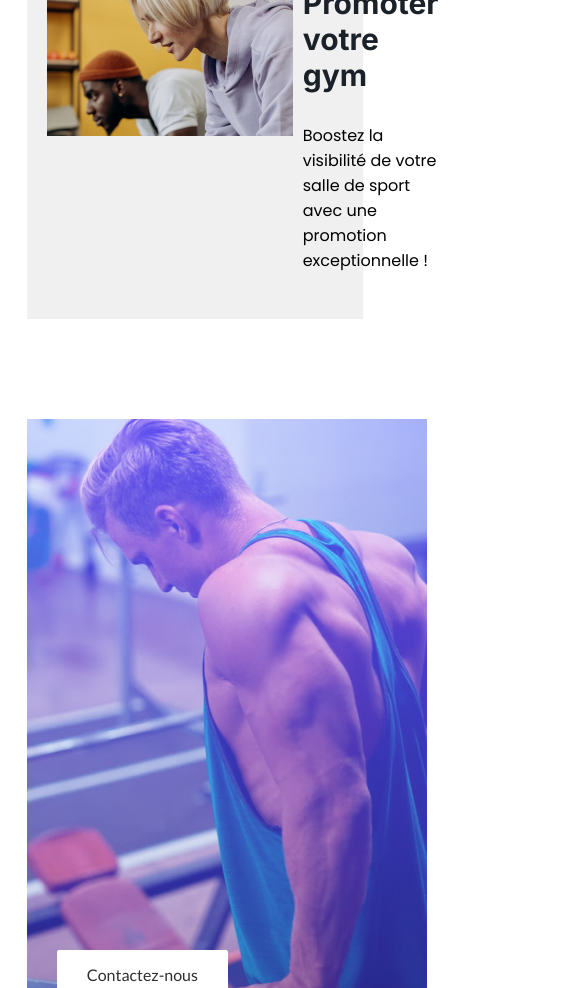
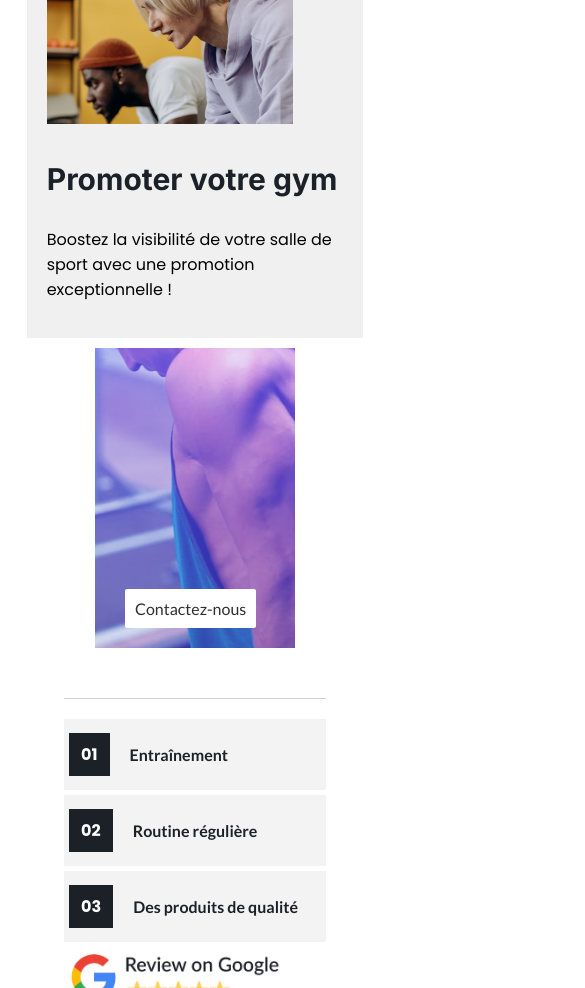
Before and after one commit to chanka1021/FlexZone, a React (Create React App) app: page / in a window 390 px wide. Shown: the part 3620-4608 px from the top of the page, 585 px wide, since content can reach past the window. Built offline with nearby package versions, Linux system fonts and the light colour scheme.

Commit message:
about & gr

```diff
--- /dev/null
+++ b/src/components/GoogleReviews.js
@@ -0,0 +1,31 @@
+import React from 'react'
+import "../components/styles/AboutSection.css"
+import gr from '../assets/gr.png'
+
+function GoogleReviews() {
+    return (
+        <div className='GrContainer'>
+            <div className='GrBox'>
+                <div>01</div>
+                <p>
+                    Entraînement
+                </p>
+            </div>
+            <div className='GrBox'>
+                <div>02</div>
+                <p>
+                    Routine régulière
+                </p>
+            </div>
+            <div className='GrBox'>
+                <div>03</div>
+                <p>
+                    Des produits de qualité
+                </p>
+            </div>
+            <img src={gr} />
+        </div>
+    )
+}
+
+export default GoogleReviews
--- /dev/null
+++ b/src/components/ReussiteSection.js
@@ -0,0 +1,10 @@
+import React from 'react'
+import GlobaleTitle from "./GlobaleTitle";
+
+function ReussiteSection() {
+  return (
+    <div>ReussiteSection</div>
+  )
+}
+
+export default ReussiteSection
--- a/src/components/styles/AboutSection.css
+++ b/src/components/styles/AboutSection.css
@@ -7,7 +7,7 @@
 }
 
 .AboutL {
-    width: 50%;
+    width: 60%;
 }
 
 
@@ -66,6 +66,7 @@
     display: flex;
     align-items: end;
     margin-top: 100px;
+    margin-left: 40px;
 }
 
 .AboutContactBtn {
@@ -80,16 +81,75 @@
     margin-bottom: 20px;
     margin-left: 30px;
 }
+
+
+.GrContainer {
+    height: 70px;
+    width: 70%;
+    margin: auto;
+    border-top: #D2D2D2 1px solid;
+    border-bottom: #D2D2D2 1px solid;
+    display: flex;
+    justify-content: space-between;
+    margin-top: 50px;
+    padding:  20px 0 ;
+}
+
+.GrBox {
+    display: flex;
+    align-items: center;
+    background-color: #F3F3F3;
+    padding: 10px 5px;
+    font-weight: bold;
+}
+.GrBox p{
+    font-family: 'Lato', sans-serif;
+    color: #1C2128;
+    font-weight: bold;
+    padding:0px 20px;
+}
+.GrBox div {
+    background-color: #1C2128;
+    color: white;
+    width: fit-content;
+    padding: 9px 12px;
+}
+
+
 @media (max-width: 480px) {
     .AboutContainer {
         flex-direction: column;
         width: 90%;
     }
+    .AboutContent {
+        flex-direction: column;
+    }
+    .Content1 {
+        padding: 0px;
+    }
     .AboutL {
         width: 100%;
     }
+
     .AboutR {
         width: 100%;
     }
-
+    .AboutDesc {
+        font-size: 15px;
     }
+    .AboutBgContainer {
+        height: 300px;
+        width: 200px;
+        padding: 0;
+        margin: auto;
+        margin-top: 10px;
+    }
+    .AboutContactBtn{
+        padding: 10px 10px;
+    }
+.GrContainer{
+    flex-direction: column;
+    height: fit-content;
+    gap: 5px;
+}
+}
--- a/src/components/styles/Footer.css
+++ b/src/components/styles/Footer.css
@@ -1,6 +1,6 @@
 .Footer {
     width: 95%;
-    height: fit-content;
+    height: 350px;
     border: 1px solid black;
     margin: auto;
     background-color: #1C2129;
@@ -43,11 +43,10 @@
 .FooterR {
     width: 50%;
     justify-content: center;
-    height: 70%;
+    height: 80%;
     display: flex;
     flex-direction: column;
     justify-content: space-between;
-    border: 1px solid black;
 }
 
 .FooterR p {
@@ -105,6 +104,8 @@
         font-size: 17px;
         display: flex;
         flex-direction: column;
+        width: fit-content;
+        height: fit-content;
     }
 
     .FooterL {
--- a/src/pages/Home.jsx
+++ b/src/pages/Home.jsx
@@ -1,11 +1,10 @@
 import React from 'react'
-import {Navbar} from '../components/Navbar'
-import SectionTitle from '../components/SectionTitle'
 import img from '../assets/sec1.jpg'
 import HomeTitle from '../components/HomeTitle'
-import GlobaleTitle from '../components/GlobaleTitle'
 import PartnersSection from '../components/PartnersSection'
 import AboutSection from '../components/AboutSection'
+import GoogleReviews from '../components/GoogleReviews'
+import ReussiteSection from '../components/ReussiteSection'
 
 function Home() {
   return (
@@ -13,6 +12,8 @@ function Home() {
      <HomeTitle img={img}/>
      <PartnersSection/>
      <AboutSection/>
+     <GoogleReviews/>
+     <ReussiteSection/>
     </>
   )
 }
```
Also changed, not shown: src/assets/gr.png (added). Lines whose indentation alone changed are shown as unchanged.
